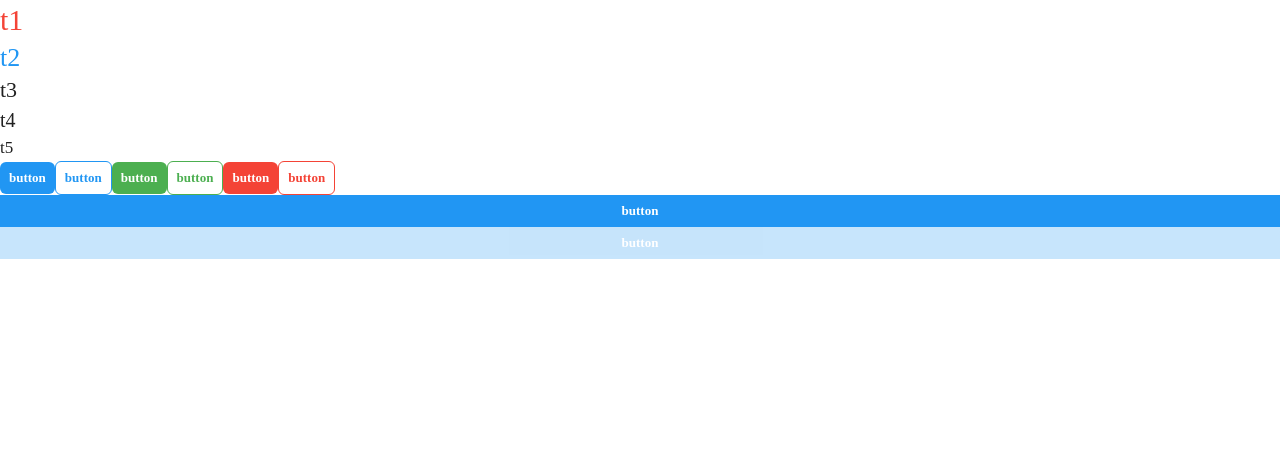
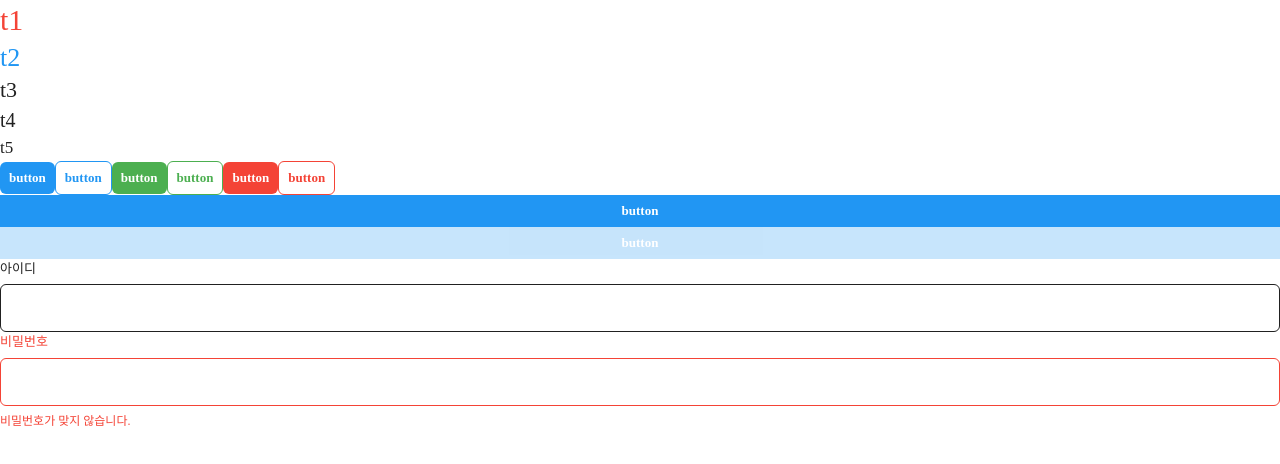
Before and after one commit to devHaemi/mCard, a React (Create React App) app: page / in a window 1280 px wide. Shown: the top 464 px of the page. Built offline with nearby package versions, Linux system fonts and the light colour scheme.

Commit message:
TextField 컴포넌트 생성

```diff
--- a/src/App.tsx
+++ b/src/App.tsx
@@ -1,7 +1,9 @@
 import './App.css'
 
 import Button from '@/components/shared/Button'
+import Input from '@/components/shared/Input'
 import Text from '@/components/shared/Text'
+import TextField from '@/components/shared/TextField'
 
 function App() {
   return (
@@ -21,6 +23,7 @@
       <Text display="block" typography="t5">
         t5
       </Text>
+
       <Button>button</Button>
       <Button weak>button</Button>
       <Button color="success">button</Button>
@@ -35,6 +38,13 @@
       <Button full disabled>
         button
       </Button>
+
+      <TextField label="아이디" />
+      <TextField
+        label="비밀번호"
+        hasError={true}
+        helpMessage="비밀번호가 맞지 않습니다."
+      />
     </>
   )
 }
--- /dev/null
+++ b/src/components/shared/Input.tsx
@@ -0,0 +1,24 @@
+import styled from '@emotion/styled'
+import { colors } from '@/styles/colorPalette'
+
+const Input = styled.input`
+  padding: 0 16px;
+  font-size: 15px;
+  height: 48px;
+  font-weight: 500;
+  border: 1px solid ${colors.black};
+  border-radius: 6px;
+  width: 100%;
+  box-sizing: border-box;
+
+  &:focus {
+    outline: none;
+    border-color: ${colors.blue};
+  }
+
+  &[aria-invalid='true'] {
+    border-color: ${colors.red};
+  }
+`
+
+export default Input
--- /dev/null
+++ b/src/components/shared/TextField.tsx
@@ -0,0 +1,70 @@
+import {
+  FocusEventHandler,
+  forwardRef,
+  InputHTMLAttributes,
+  useState,
+} from 'react'
+import Input from '@/components/shared/Input'
+import Text from '@/components/shared/Text'
+
+interface TextFieldProps extends InputHTMLAttributes<HTMLInputElement> {
+  label?: React.ReactNode
+  hasError?: boolean
+  helpMessage?: React.ReactNode
+}
+
+const TextField = forwardRef<HTMLInputElement, TextFieldProps>(
+  function TextField(
+    { label, hasError, helpMessage, onFocus, onBlur, ...props },
+    ref,
+  ) {
+    const [focused, setFocused] = useState(false)
+
+    const labelColor = hasError ? 'red' : focused ? 'blue' : 'black'
+
+    const handleFocus: FocusEventHandler<HTMLInputElement> = (event) => {
+      setFocused(true)
+      onFocus?.(event)
+    }
+    const handleBlur: FocusEventHandler<HTMLInputElement> = (event) => {
+      setFocused(false)
+      onBlur?.(event)
+    }
+
+    return (
+      <div>
+        {label ? (
+          <Text
+            typography="t7"
+            color={labelColor}
+            display="inline-block"
+            style={{ marginBottom: 6 }}
+          >
+            {label}
+          </Text>
+        ) : null}
+
+        <Input
+          ref={ref}
+          aria-invalid={hasError}
+          onFocus={handleFocus}
+          onBlur={handleBlur}
+          {...props}
+        />
+
+        {helpMessage ? (
+          <Text
+            typography="t7"
+            color={labelColor}
+            display="inline-block"
+            style={{ marginTop: 6, fontSize: 12 }}
+          >
+            {helpMessage}
+          </Text>
+        ) : null}
+      </div>
+    )
+  },
+)
+
+export default TextField
--- a/src/styles/button.ts
+++ b/src/styles/button.ts
@@ -1,5 +1,5 @@
 import { css } from '@emotion/react'
-import { colors } from './colorPalette'
+import { colors } from '@/styles/colorPalette'
 
 export const buttonColorMap = {
   primary: css`
--- a/src/styles/globalStyles.ts
+++ b/src/styles/globalStyles.ts
@@ -1,5 +1,5 @@
 import { css } from '@emotion/react'
-import { colorPalette } from './colorPalette'
+import { colorPalette } from '@/styles/colorPalette'
 
 export default css`
   ${colorPalette}
```
